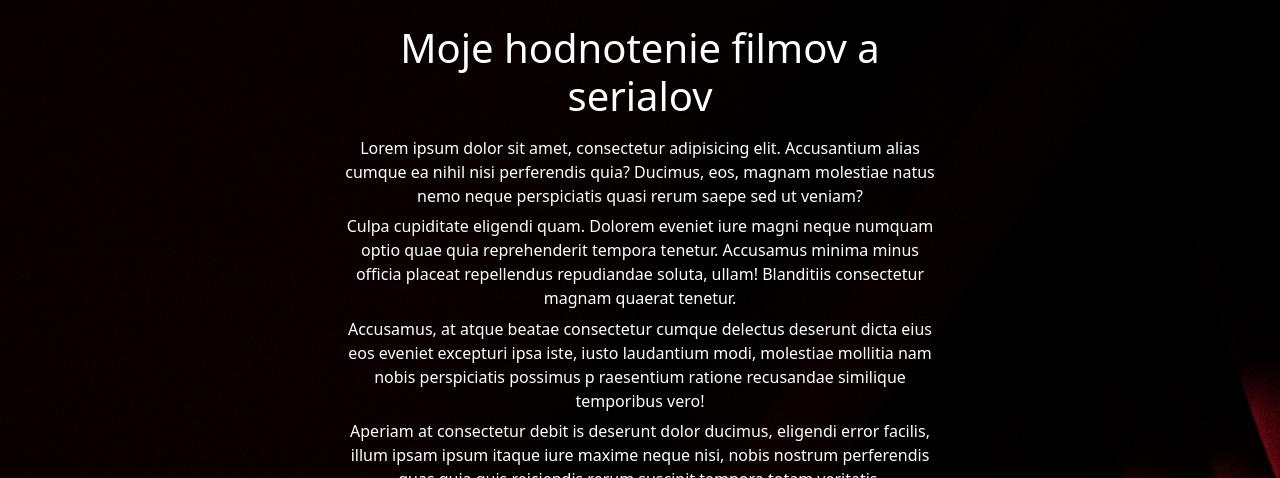
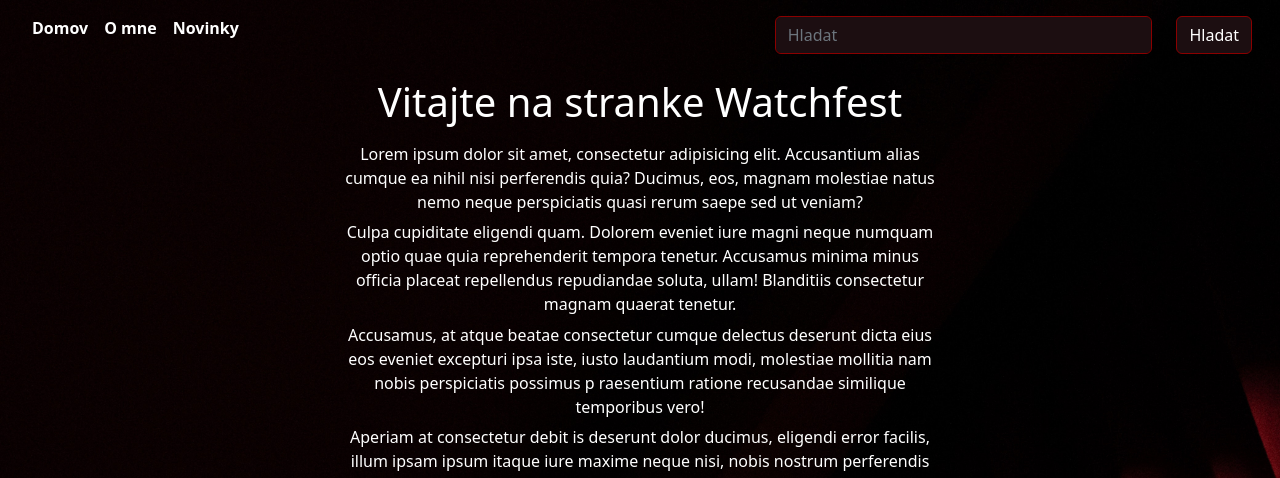
Before and after one commit to ErikUrban28/VAII, a PHP site: page / in a window 1280 px wide. Shown: the top 478 px of the page. Run offline with PHP 8.4, Linux system fonts and the light colour scheme; grey boxes are pictures that could not be loaded.

Commit message:
Add Navbar, add about.html

```diff
--- a/index.html
+++ b/index.html
@@ -1,18 +1,43 @@
 <!DOCTYPE html>
-<html lang="en">
+<html lang="sk">
 <head>
     <meta charset="UTF-8">
     <meta name="viewport" content="width=device-width, initial-scale=1">
     <link href="https://cdn.jsdelivr.net/npm/bootstrap@5.2.1/dist/css/bootstrap.min.css" rel="stylesheet">
     <script src="https://cdn.jsdelivr.net/npm/bootstrap@5.2.1/dist/js/bootstrap.bundle.min.js"></script>
     <link rel="stylesheet" href="style.css">
-    <title>TEST</title>
+    <title>Watchfest</title>
 </head>
 <body>
-<div class="container-fluid">
+<div class="container-fluid ">
+    <div class="row justify-content-sm-between ">
+        <div class="col">
+            <nav class="navbar navbar-expand-sm navbar-dark ">
+                <div class="container ">
+                    <button class="navbar-toggler ms-auto" type="button" data-bs-toggle="collapse"
+                            data-bs-target="#n_bar" aria-controls="navbarNavAltMarkup" aria-label="Toggle navigation">
+                        <span class="navbar-toggler-icon"></span>
+                    </button>
+                    <div class="collapse navbar-collapse " id="n_bar">
+                        <ul class="navbar-nav ">
+                            <li class="nav-item active"><a class="nav-link" href="index.html">Domov</a></li>
+                            <li class="nav-item"><a class="nav-link" href="about.html">O mne</a></li>
+                            <li class="nav-item"><a class="nav-link" href="#">Novinky</a></li>
+                        </ul>
+                    </div>
+                </div>
+            </nav>
+        </div>
+        <div class="col-md-6 col-xl-5 ">
+            <form class="d-flex ju">
+                <input class="form-control me-2" type="search" placeholder="Hladat" aria-label="Hladat">
+                <button class="btn btn-outline-success" type="submit">Hladat</button>
+            </form>
+        </div>
+    </div>
     <div class="row text">
         <div class="col-sm-8 col-md-6 ">
-        <h1>Moje hodnotenie filmov a serialov</h1>
+            <header><h1>Vitajte na stranke Watchfest</h1></header>
             <p>
                 Lorem ipsum dolor sit amet, consectetur adipisicing elit.
                 Accusantium alias cumque ea nihil nisi perferendis quia?
@@ -41,15 +66,16 @@
 
                 <!-- Indicators/dots -->
                 <div class="carousel-indicators">
-                    <button type="button" data-bs-target="#landing" data-bs-slide-to="0" class="active"></button>
-                    <button type="button" data-bs-target="#landing" data-bs-slide-to="1"></button>
+                    <button type="button" data-bs-target="#landing" data-bs-slide-to="0" class="active"
+                            aria-current="true" aria-label="Slide 1"></button>
+                    <button type="button" data-bs-target="#landing" data-bs-slide-to="1" aria-label="Slide 2"></button>
                 </div>
 
                 <!-- The slideshow/carousel -->
                 <div class="carousel-inner">
                     <div class="carousel-item active">
-                        <img src="images/cinema.jpg" alt="cinema" class="d-block" style="width:100%">
-                        <div class="carousel-caption">
+                        <img src="images/cinema.jpg" alt="cinema" class="d-block w-100">
+                        <div class="carousel-caption d-none d-md-block">
                             <h3>Filmy</h3>
                             <p>Sekcia Filmov</p>
                         </div>
@@ -66,9 +92,11 @@
                 <!-- Left and right controls/icons -->
                 <button class="carousel-control-prev" type="button" data-bs-target="#landing" data-bs-slide="prev">
                     <span class="carousel-control-prev-icon"></span>
+                    <span class="visually-hidden">Previous</span>
                 </button>
                 <button class="carousel-control-next" type="button" data-bs-target="#landing" data-bs-slide="next">
                     <span class="carousel-control-next-icon"></span>
+                    <span class="visually-hidden">Next</span>
                 </button>
             </div>
         </div>
--- a/style.css
+++ b/style.css
@@ -1,17 +1,9 @@
-.container-fluid {
-    padding: 1rem;
-
-
-}
-
-.carousel-control-next-icon:hover, .carousel-control-prev-icon:hover {
-    background-color: red;
-}
 .row.text {
     text-align: center;
     display: flex;
     justify-content: center;
-
+    margin: 0;
+    padding: 0;
 }
 .row.carousel{
     padding: 1rem 0;
@@ -24,13 +16,34 @@ body {
     background: url(images/pexels-cottonbro-4722571.jpg) no-repeat center center fixed;
     background-size: cover;
     color: white;
+    box-sizing: content-box;
+
 }
-img {
+.form-control.me-2, .btn.btn-outline-success {
+    margin: 1rem;
+    background-color: #1c0e11;
+    border: 1px solid darkred;
+    color: white;
+}
+
+
+.nav-link{
+    color: white ;
+    text-align: center;
+    font-weight: bold;
+}
+
+.btn.btn-outline-success:hover ,.btn.btn-outline-success:focus ,.nav-link:hover{
+    background-color: brown;
+}
+
+.carousel-inner {
     border: 3px solid white;
 }
 h1 {
     padding: 0.5rem;
 }
+
 p {
     margin: 0.4rem;
 }
```
Also changed, not shown: about.html (added, +10 -0 lines), images/Watchfest.jpg (added), images/pexels-ds-stories-9227543.jpg (deleted). Lines whose indentation alone changed are shown as unchanged.
